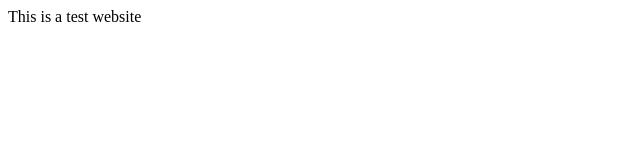
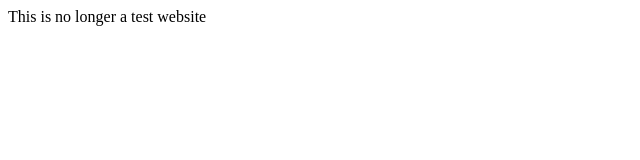
Before and after one commit to salih-codes/testing, a plain HTML site: page index.html in a window 1280 px wide. Shown: the full height of the page, 0-640 px from the left. Drawn offline with Linux system fonts and the light colour scheme.

Commit message:
changed main text

```diff
--- a/index.html
+++ b/index.html
@@ -7,6 +7,6 @@
     <title>Test project</title>
   </head>
   <body>
-    This is a test website
+    This is no longer a test website
   </body>
 </html>
```
